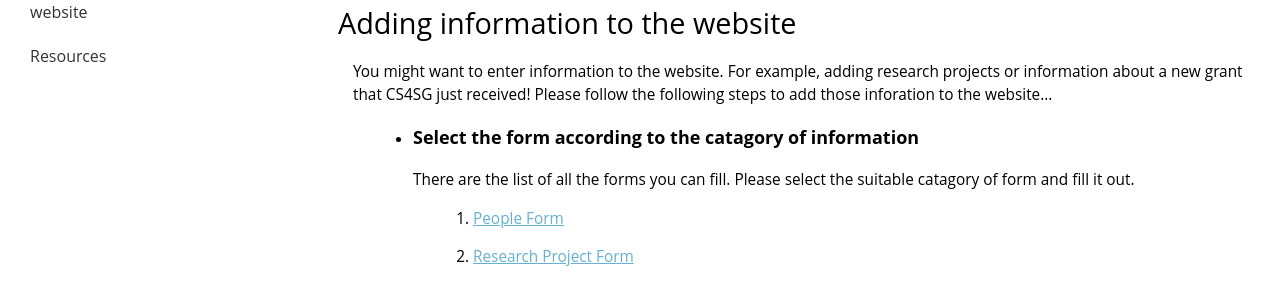
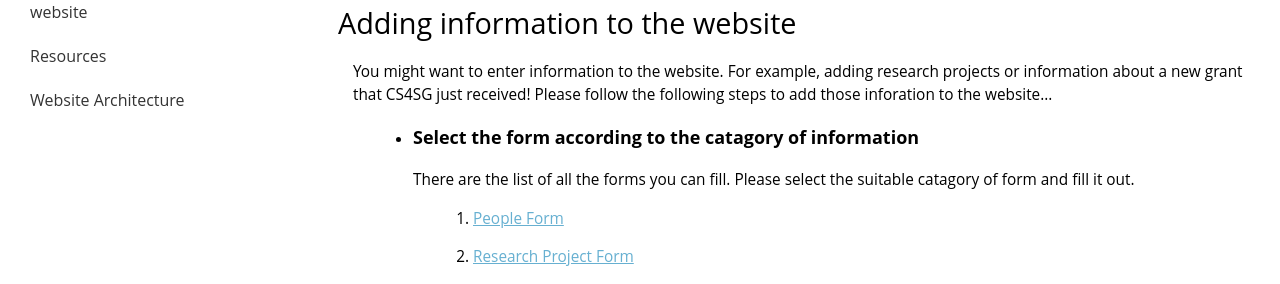
Before and after one commit to CS4SG/cs4sg_organization.github.io, a Jekyll site: the page built from index.html, in a window 1280 px wide. Shown: the part 147-431 px from the top of the page. Built offline with Jekyll 4.4.1, drawn with Linux system fonts in a browser that asks for light colours.

Commit message:
added Website Architecture

```diff
--- a/index.html
+++ b/index.html
@@ -7,7 +7,8 @@ layout: default
   <ul>
     <li><a class="nav-link" href="#Introduction">Introduction</a></li>
     <li><a class="nav-link" href="#add_info">Adding information to the website</a></li>
-    <li><a class="nav-link" href="https://cs4sg.github.io/resources.html">Resources</a></li>
+    <li><a class="nav-link" href="https://cs4sg.github.io/resources.html" target="_blank">Resources</a></li>
+    <li><a class="nav-link" href="https://docs.google.com/document/d/1_oJGjgSufz_YQ7Z0g6GItEA46z9770ZcZO6dj3ZuDnA/edit?usp=sharing" target="_blank">Website Architecture</a></li>
   </ul>
 </nav>
 <main id="main-doc">
```
